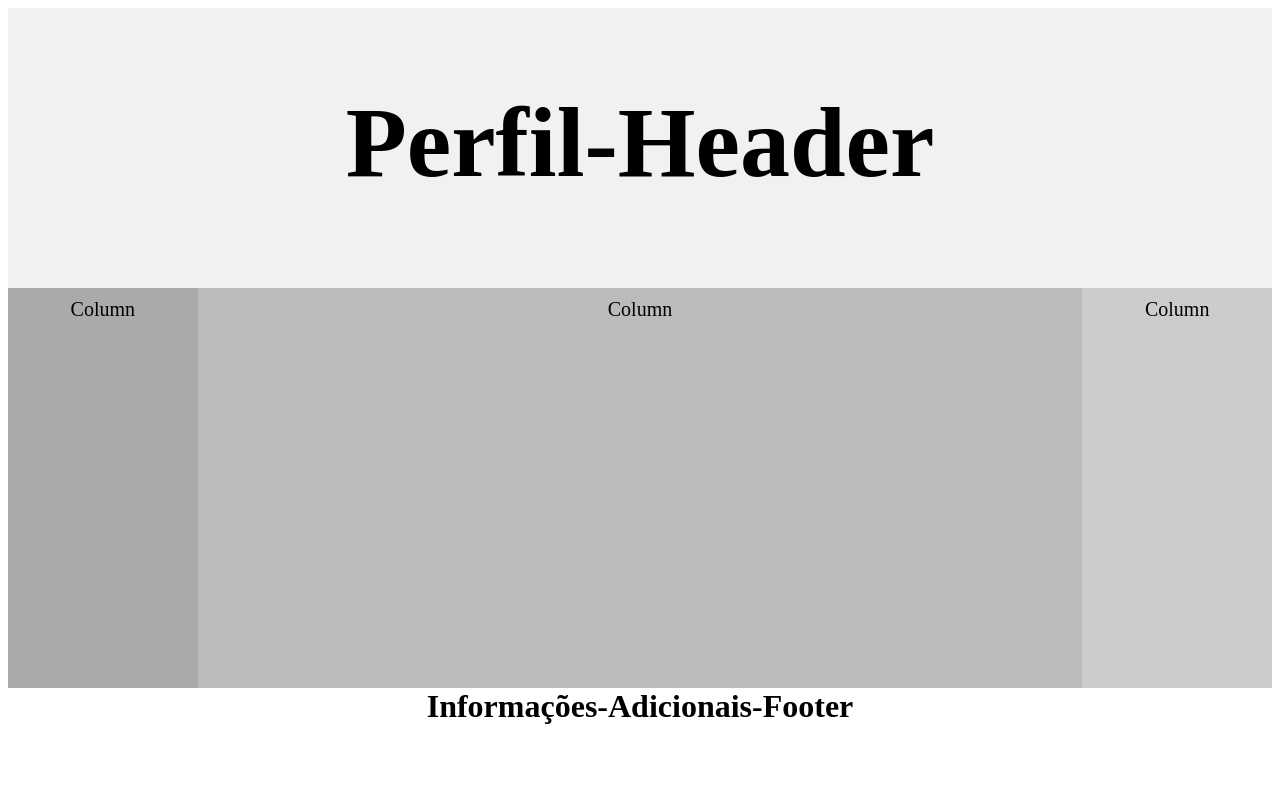
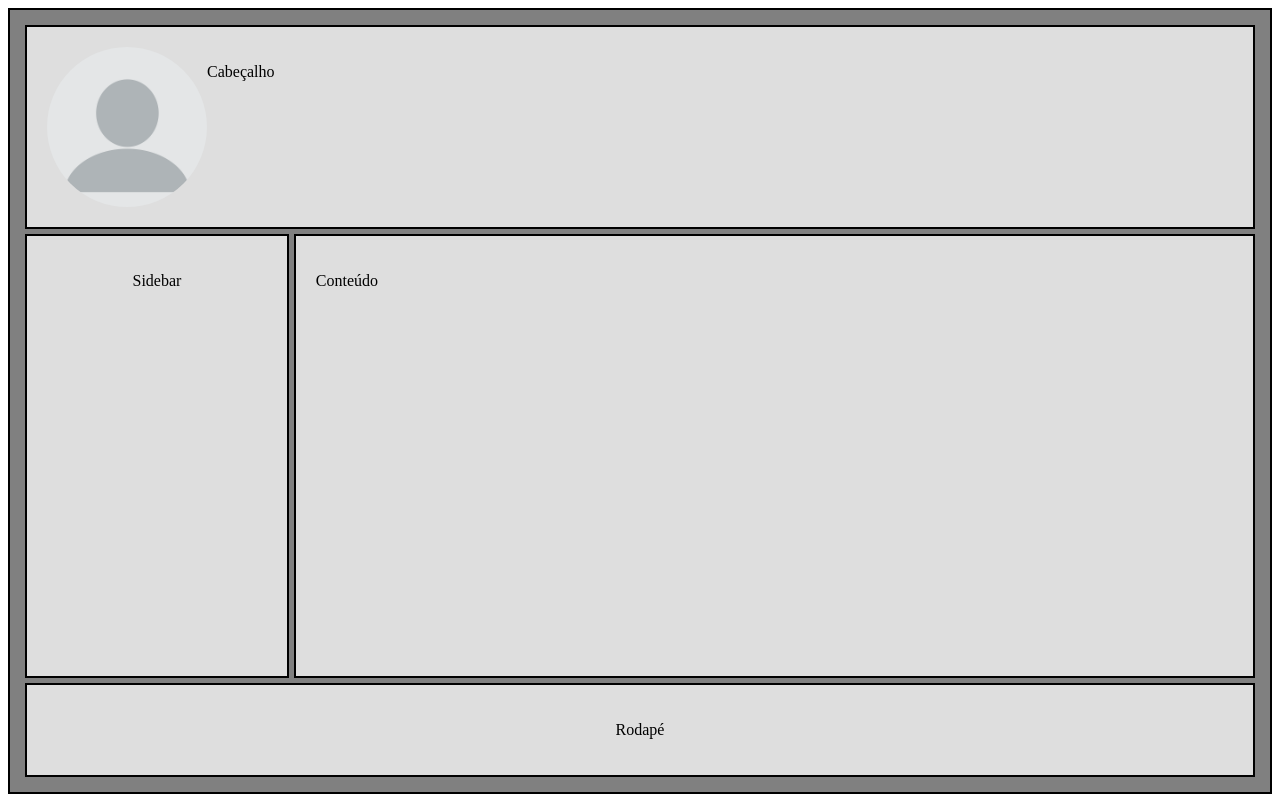
Before and after one commit to samaraCassie/Portifolio, a plain HTML site: page index.html in a window 1280 px wide. Drawn offline with Linux system fonts and the light colour scheme.

Commit message:
grid estruturado

```diff
--- a/css/index.css
+++ b/css/index.css
@@ -1,44 +1,49 @@
-* {
-    box-sizing: border-box;
+  * {
+
   }
 
-  /* Style the header */
-  .perfil {
-    background-color: #f1f1f1;
-    padding: 10px;
-    height: 35vh;
-    font-size: 50px;
+  .container-grid {
+    background-color: grey;
+    border: 2px solid black;
+    padding: 15px;
+    display: grid;
+    gap: 5px;
+    grid-template-areas:
+      'header header header header header header'
+      'sidebar content content content content content'
+      'footer footer footer footer footer footer';
+  }
+  #header {
+    grid-area: header;
+    height: 20vh;
+    display: flex;
+  }
+  #sidebar {
+    grid-area: sidebar;
+    height: 50vh;
+    text-align: center;
+  }
+  #content {
+    grid-area: content;
+  }
+  #footer {
+    grid-area: footer;
     text-align: center;
   }
 
-  /* Create three unequal columns that floats next to each other */
-  .column {
-    float: left;
-    padding: 10px;
-    height: 50vh; /* Should be removed. Only for demonstration */
-    font-size: 20px;
-    font-size: 20px;
-    text-align: center;
+  .container-grid div {
+    background-color: rgb(222, 222, 222);
+    padding: 20px;
+    border: 2px solid black;
   }
 
-  /* Left and right column */
-  .column.side {
-    width: 15%;
+  .imagem-perfil {
+    width: 20vh;
+    height: 20vh;
+    border-radius: 100%;
+
   }
 
-  /* Middle column */
-  .column.middle {
-    width: 70%;
-  }
-
-
-  /* Style the footer */
-  .footer {
-    background-color: #f1f1f1;
-    padding: 10px;
-    height: 10vh;
-    text-align: center;
-  }
 
   /* Responsive layout - makes the three columns stack on top of each other instead of next to each other */
   @media (max-width: 600px) {
--- a/index.html
+++ b/index.html
@@ -10,23 +10,21 @@
 
 <body>
 
-    <div class="perfil">
-        <header>
-          <h1>Perfil-Header</h1>
-        </header>
-      </div>
-
-      <div class="atributos">
-        <div class="column side" style="background-color:#aaa;">Column</div>
-        <div class="column middle" style="background-color:#bbb;">Column</div>
-        <div class="column side" style="background-color:#ccc;">Column</div>
-      </div>
-
-      <div class="footer">
-        <footer>
-          <h1>Informações-Adicionais-Footer</h1>
-        </footer>
-      </div>
+    <div class="container-grid" id="template-areas">
+        <div id="header">
+            <img class="imagem-perfil" src="./imagens/imagem-perfil.png">
+            <p>Cabeçalho</p>
+        </div>
+        <div id="sidebar">
+            <p>Sidebar</p>
+        </div>
+        <div id="content">
+            <p>Conteúdo</p>
+        </div>
+        <div id="footer">
+            <p>Rodapé</p>
+        </div>
+    </div>
 
     <link rel="stylesheet" href="./css/index.css">
 </body>
```
Also changed, not shown: imagens/imagem-perfil.png (added).
